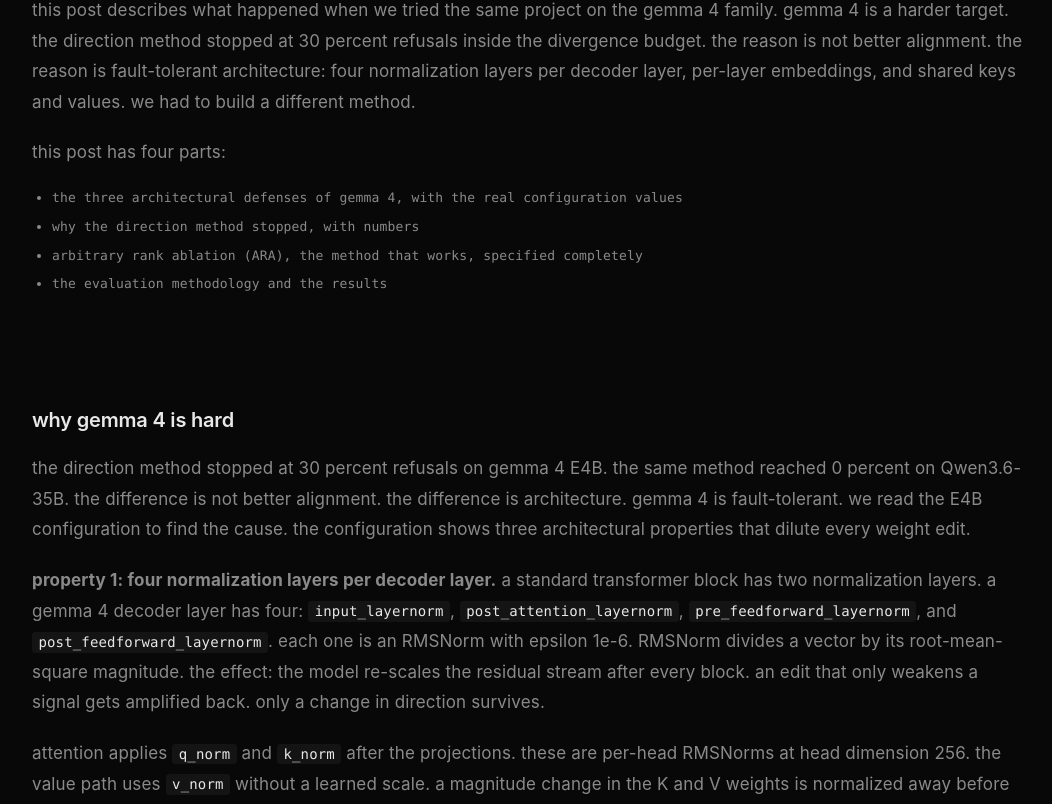
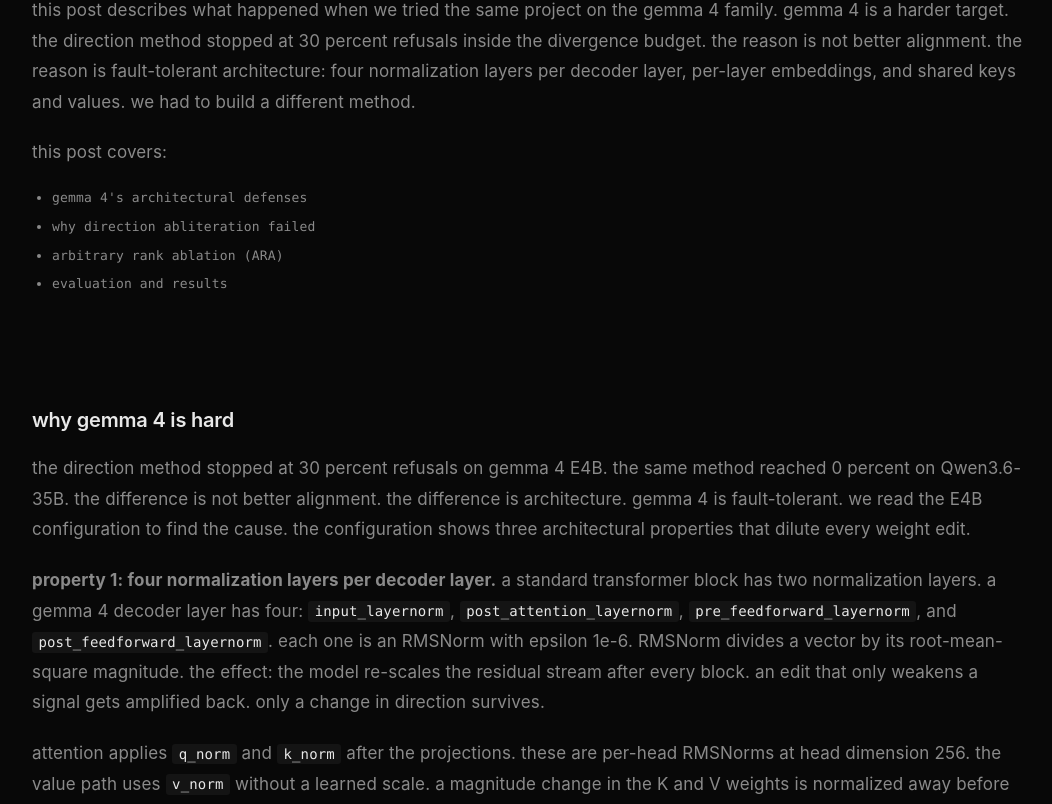
Before and after one commit to PotatoSpudowski/PotatoSpudowski.github.io, a React (Vite) app: page /articles/abliteration-2 in a window 1280 px wide. Shown: the part 1096-1900 px from the top of the page, without its empty margins (110-1162 px from the left). Built offline with nearby package versions, Linux system fonts and the light colour scheme.

Commit message:
abliteration part 2: shorten summary, align results with eval section (500 prompts, LLM judge), remove self-praise

```diff
--- a/src/pages/Abliteration2Blog.jsx
+++ b/src/pages/Abliteration2Blog.jsx
@@ -73,7 +73,7 @@
 function ResultsCharts() {
   return (
     <div className="abl-results-charts">
-      <p className="abl-layer-caption">refusal rate by method. lower is better. the original model refuses almost every prompt. direction abliteration improved on E2B but stopped at 30% on E4B. ARA reaches single-digit refusals on all three models.</p>
+      <p className="abl-layer-caption">refusal rate by method on the 500-prompt union set. lower is better. the original model refuses almost every prompt. direction abliteration improved on E2B but stopped at 30% on E4B. ARA reaches single-digit refusals on all three models.</p>
       <GroupedBarChart data={COMPARE_RESULTS} series={REFUSAL_SERIES} maxValue={105} unit="%" />
 
       <p className="abl-layer-caption" style={{ marginTop: '1.5rem' }}>KL divergence from the original model (our metric: 50 harmless prompts, teacher-forced, 100 positions, full vocab). lower is better. ARA stays inside the capability-preserving region while cutting refusals by an order of magnitude.</p>
@@ -234,12 +234,12 @@
           <h2 className="blog-section-tag">summary</h2>
           <p className="blog-p"><a href="https://potatospudowski.github.io/articles/abliteration" target="_blank" rel="noopener noreferrer">part 1</a> described directional ablation. it measures the refusal direction in the residual stream. it projects that direction out of the weight matrices. it preserves the row norms. the method worked on Qwen3.6-35B. the result was 0 percent refusals with intact benchmarks. that post reached more than <strong>250,000 impressions</strong> across LinkedIn, X, and Reddit. the <a href="https://huggingface.co/collections/Bahushruth/uncensored-llms" target="_blank" rel="noopener noreferrer">uncensored model collection</a> on Hugging Face passed <strong>700,000 downloads</strong> on 29 July 2026.</p>
           <p className="blog-p">this post describes what happened when we tried the same project on the gemma 4 family. gemma 4 is a harder target. the direction method stopped at 30 percent refusals inside the divergence budget. the reason is not better alignment. the reason is fault-tolerant architecture: four normalization layers per decoder layer, per-layer embeddings, and shared keys and values. we had to build a different method.</p>
-          <p className="blog-p">this post has four parts:</p>
+          <p className="blog-p">this post covers:</p>
           <ul className="blog-bullet-list">
-            <li>the three architectural defenses of gemma 4, with the real configuration values</li>
-            <li>why the direction method stopped, with numbers</li>
-            <li>arbitrary rank ablation (ARA), the method that works, specified completely</li>
-            <li>the evaluation methodology and the results</li>
+            <li>gemma 4's architectural defenses</li>
+            <li>why direction abliteration failed</li>
+            <li>arbitrary rank ablation (ARA)</li>
+            <li>evaluation and results</li>
           </ul>
         </section>
 
@@ -422,7 +422,7 @@
 
         <section className="blog-section">
           <h2 className="blog-section-tag">results</h2>
-          <p className="blog-p">three gemma 4 models, one evaluation protocol. every number below is a keyword refusal rate on the union set, plus KL divergence from the original model on our strict metric. all three models pass math 5/5 and a code check.</p>
+          <p className="blog-p">three gemma 4 models, one evaluation protocol. every number below is a refusal rate on the 500-prompt union set, measured with keyword matching and an LLM judge, plus KL divergence from the original model on our strict metric. all three models pass the smoke battery.</p>
           <ResultsCharts />
           <p className="blog-p">the charts show the same story twice. the original model refuses 95 to 98 percent of the harmful prompts, depending on size. direction abliteration cut E2B to 12 percent, but it left E4B at 30 percent. ARA reaches 3.0 percent on E2B, 2.7 percent on E4B, and 6.7 percent on the MoE A4B. the reduction is about 4× on E2B and 10× on E4B.</p>
           <p className="blog-p">the KL numbers stay inside the safe region. direction abliteration on E2B used KL 0.048. ARA on E2B uses KL 0.173. that is a real increase, but it is far below the KL 4 region where models produce gibberish. ARA spends more divergence than direction abliteration because it makes local edits where they matter, not one global edit everywhere.</p>
```
